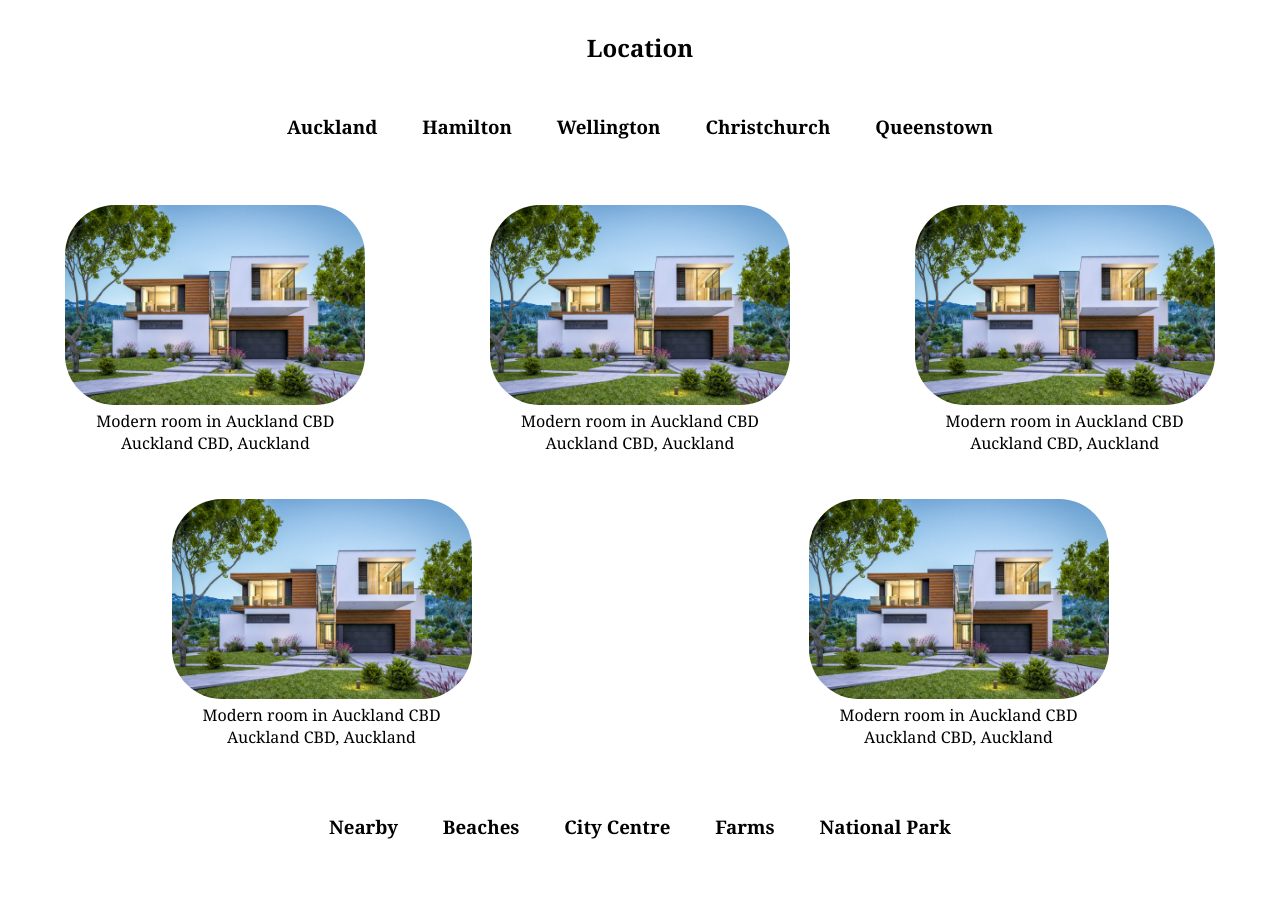
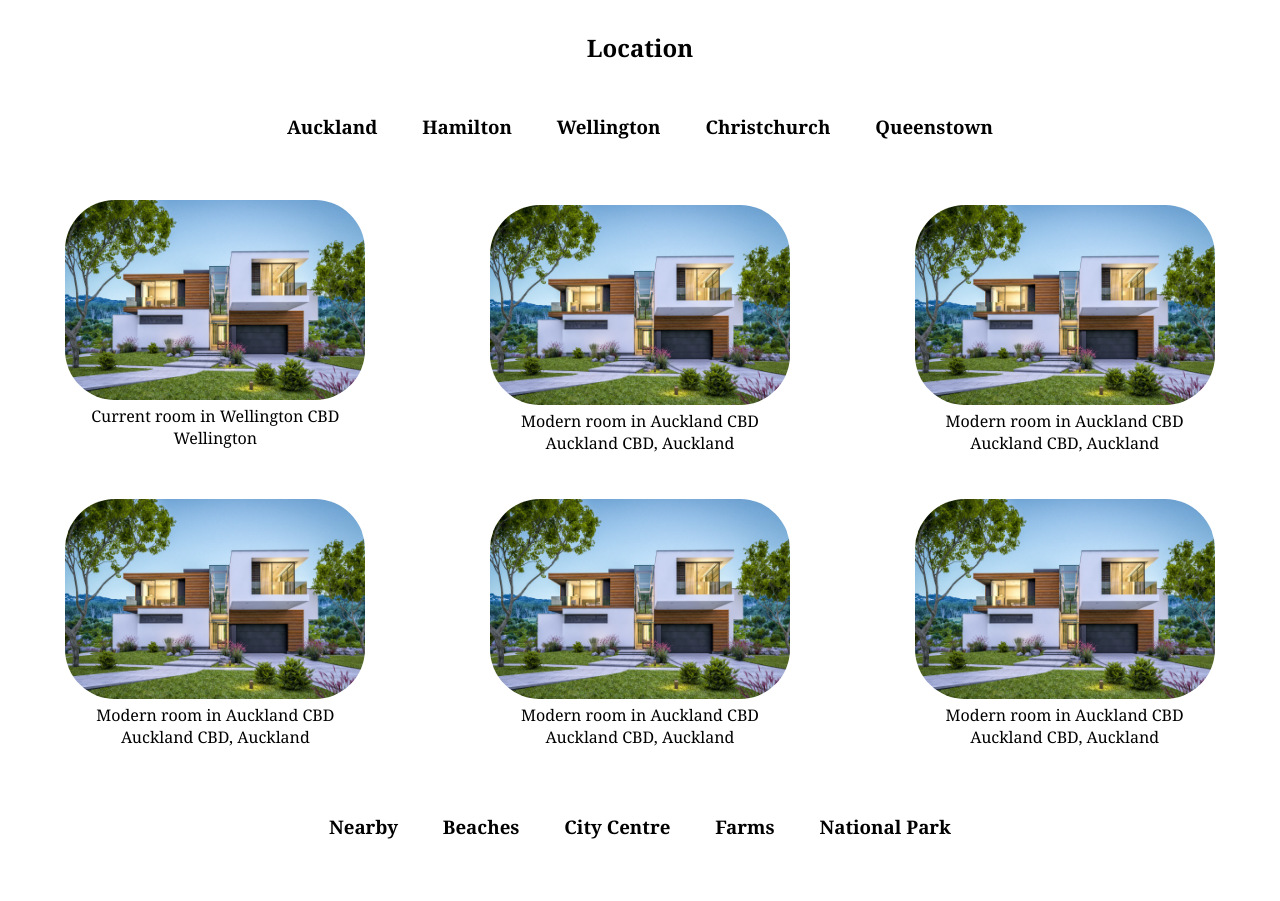
Before and after one commit to jedi24garcia/EnterpriseWebApplication, a Django app: page / in a window 1280 px wide. Shown: the part 231-1132 px from the top of the page. Run offline with Django 5.2, Linux system fonts and the light colour scheme; data comes from the database, SQL or seed files in the repository; both versions use the stored data as it was after the commit.

Commit message:
Set up for loop to display stays, set link to stay-detail screen

```diff
--- a/stays/templates/stays/stay_list.html
+++ b/stays/templates/stays/stay_list.html
@@ -14,7 +14,18 @@
     </h3>
     </div>
     <div class="card_container">
+
         <div class="image-row">
+            {% for stay in stays %}
+                <div class="image-item">
+                    <a href="{% url 'stay_detail' stay.pk %}">
+                        <div class="card_box">
+                            <img src="{% static 'property.webp' %}">
+                            <p>{{ stay.title }}<br>{{ stay.location }}</p>
+                        </div>
+                    </a>
+                </div>
+            {% endfor %}
             <div class="image-item">
                 <div class="card_box">
                     <a href=""><img src="{% static 'property.webp' %}" alt="Property Image"></a>
```
Also changed, not shown: db.sqlite3.
